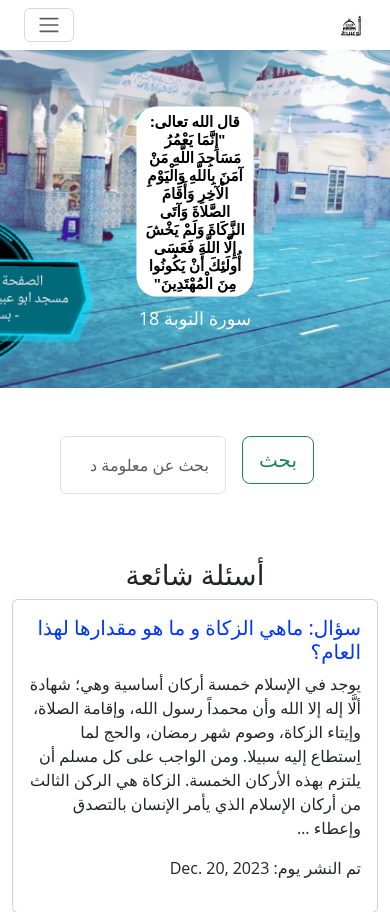
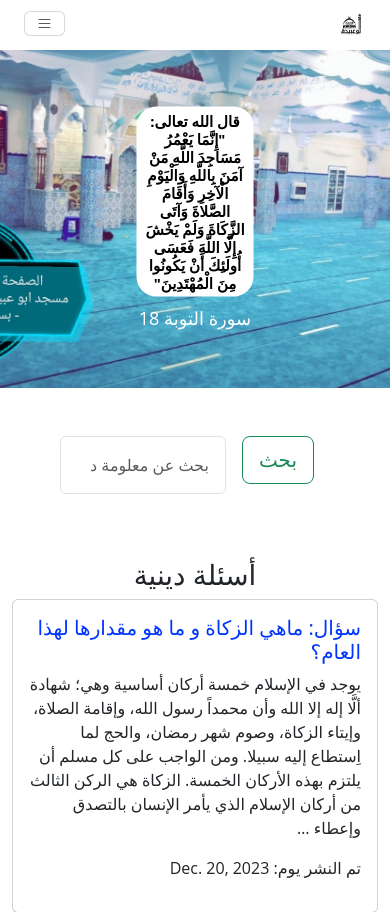
Before and after one commit to SaberHardy/abouObaidaMosque, a Django app: page /questions_blog/ in a window 390 px wide. Shown: the top 912 px of the page. Run offline with Django 5.2, Linux system fonts and the light colour scheme; data comes from the database, SQL or seed files in the repository; some libraries are stand-ins or nearby versions.

Commit message:
fix button toggle

```diff
--- a/static/css/styles.css
+++ b/static/css/styles.css
@@ -481,7 +481,8 @@ nav .fa {
     }
 }
 
-@media (max-width: 480px) {
+
+@media screen and (max-width: 480px) {
     .text-box h1 {
         font-size: 14px;
     }
@@ -532,9 +533,7 @@ nav .fa {
     .nav-links ul {
         padding: 15px;
     }
-}
 
-@media screen and (max-width: 480px) {
     .form-container {
         display: none;
     }
@@ -616,28 +615,14 @@ nav .fa {
     }
 
     .navbar-toggler.bars-icon {
-        font-size: 1rem;
+        font-size: 10px;
+        background-color: white;
     }
 
     .contact-us-ques {
         font-size: 20px;
     }
 }
-
-/*@media only screen and (max-width: 480px) {*/
-/*    !*nav {*!*/
-/*    !*    display: none; !* Hide the entire nav bar by default on mobile devices *!*!*/
-/*    !*}*!*/
-/*    nav.open {*/
-/*        display: block; !* Show the nav bar when the "open" class is applied *!*/
-/*    }*/
-
-/*    !* Additional styles for the mobile toggle button *!*/
-/*    .mobile-toggle {*/
-/*        display: block;*/
-/*        cursor: pointer;*/
-/*    }*/
-/*}*/
 
 .section2 img {
     height: 30%;
--- a/templates/appAbuObaida/questions_blog.html
+++ b/templates/appAbuObaida/questions_blog.html
@@ -14,7 +14,7 @@
                        aria-label="Search">
             </div>
         </form>
-        <h1 class="text-center">أسئلة شائعة </h1>
+        <h1 class="text-center">أسئلة دينية </h1>
         {% for question in questions %}
             <div class="card card-questions">
                 <div class="card-body">
```
